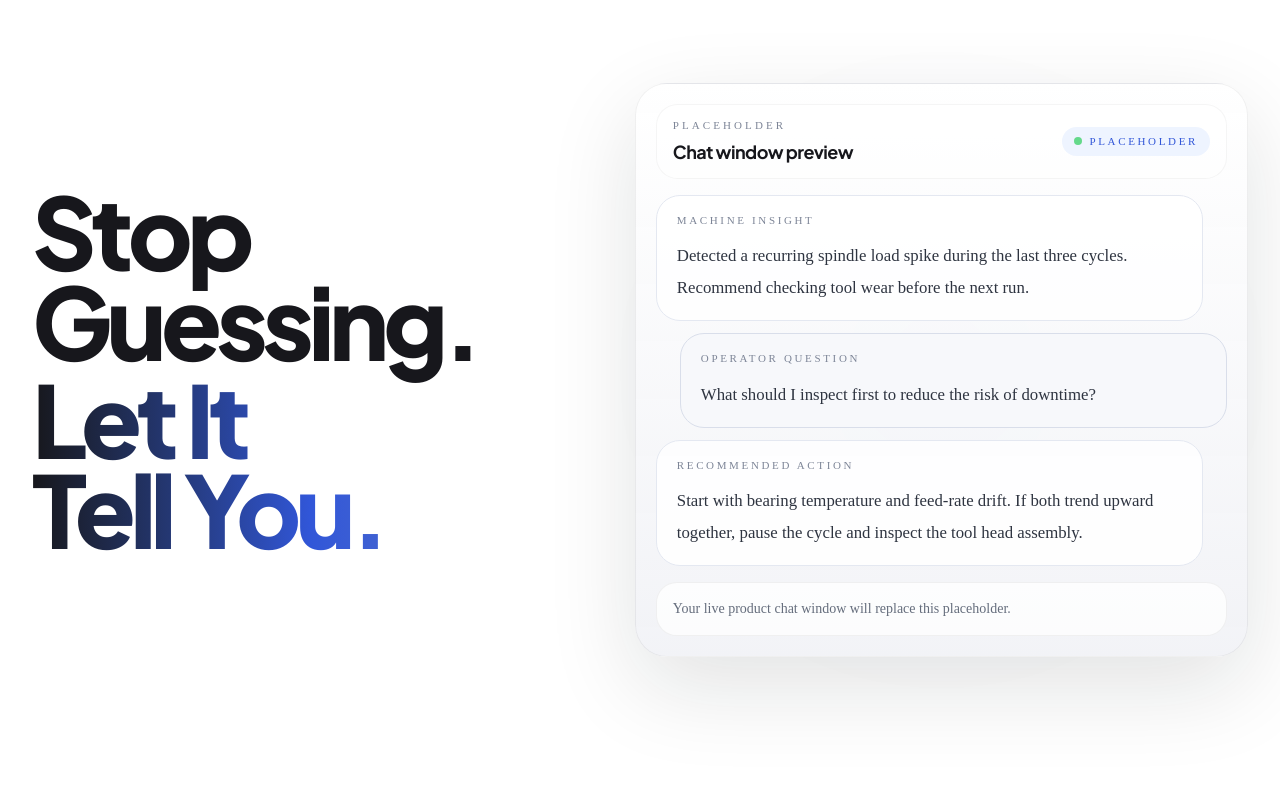
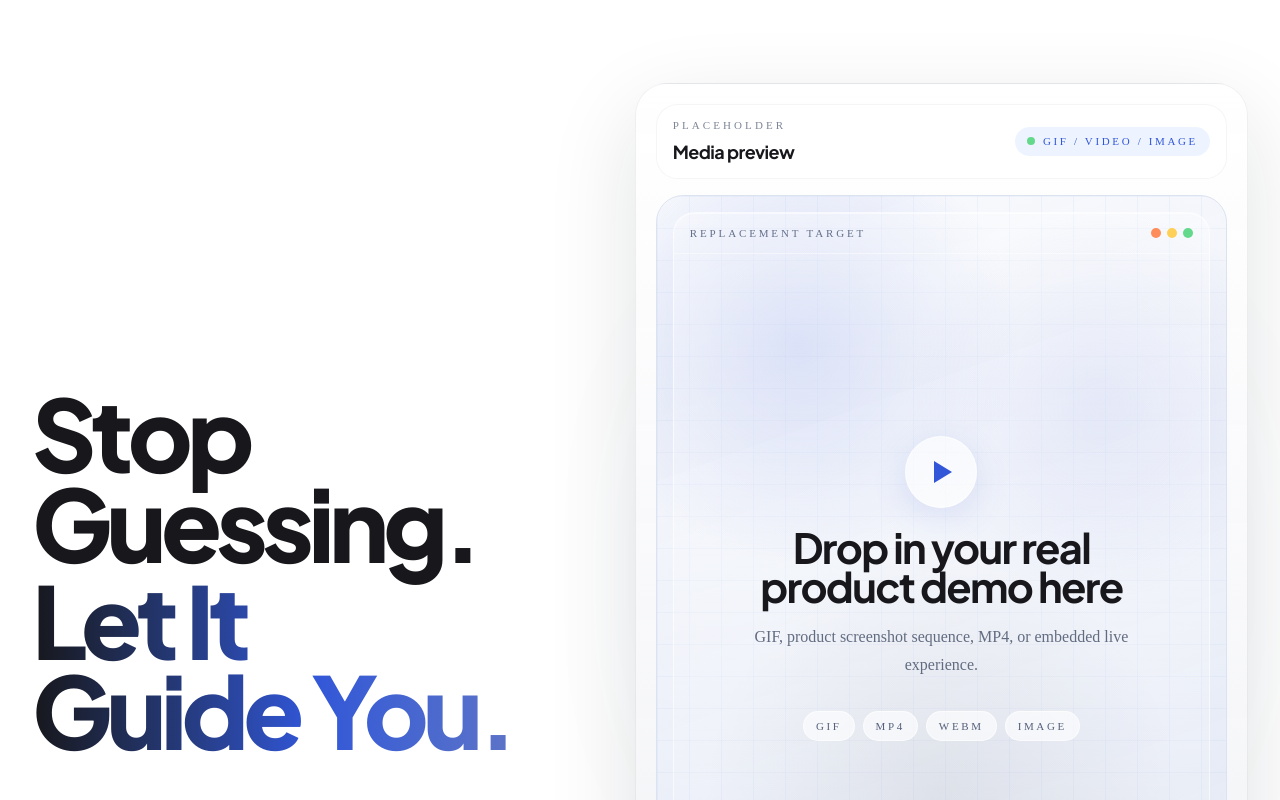
Before and after one commit to Arya-Sankhe/SmartyFy-Home, a Next.js app: page / in a window 1280 px wide. Shown: the part 1180-1980 px from the top of the page. Before the commit the page ends 1949 px from the top, so only its background shows below. Built offline with nearby package versions, Linux system fonts and the light colour scheme.

Commit message:
Smooth scrolling text transition

```diff
--- a/src/components/chat-preview-section.tsx
+++ b/src/components/chat-preview-section.tsx
@@ -1,22 +1,4 @@
 import { brandSans } from "@/lib/fonts"
-
-const placeholderMessages = [
-  {
-    role: "Machine insight",
-    content:
-      "Detected a recurring spindle load spike during the last three cycles. Recommend checking tool wear before the next run.",
-  },
-  {
-    role: "Operator question",
-    content: "What should I inspect first to reduce the risk of downtime?",
-    isUser: true,
-  },
-  {
-    role: "Recommended action",
-    content:
-      "Start with bearing temperature and feed-rate drift. If both trend upward together, pause the cycle and inspect the tool head assembly.",
-  },
-]
 
 export function ChatPreviewSection() {
   return (
@@ -28,7 +10,7 @@ export function ChatPreviewSection() {
           >
             <span className="block">Stop Guessing.</span>
             <span className="mt-2 block bg-gradient-to-r from-[#17171c] via-[#3156d8] to-[#6c7cc0] bg-clip-text text-transparent">
-              Let It Tell You.
+              Let It Guide You.
             </span>
           </h2>
         </div>
@@ -45,38 +27,67 @@ export function ChatPreviewSection() {
                 <p
                   className={`${brandSans.className} mt-1 text-lg font-[700] tracking-[-0.03em] text-[#17171c]`}
                 >
-                  Chat window preview
+                  Media preview
                 </p>
               </div>
 
               <div className="flex items-center gap-2 rounded-full bg-[#eef4ff] px-3 py-1.5 text-[11px] uppercase tracking-[0.24em] text-[#3156d8]">
                 <span className="h-2 w-2 rounded-full bg-[#64d98b]" />
-                Placeholder
+                GIF / Video / Image
               </div>
             </div>
 
-            <div className="space-y-3">
-              {placeholderMessages.map((message) => (
-                <div
-                  key={message.role}
-                  className={`rounded-[1.5rem] border px-4 py-4 sm:px-5 ${
-                    message.isUser
-                      ? "ml-6 border-[#d9deea] bg-[#f7f8fb]"
-                      : "mr-6 border-[#e4e8f1] bg-white/85"
-                  }`}
-                >
-                  <p className="text-[11px] uppercase tracking-[0.24em] text-[#7d8597]">
-                    {message.role}
-                  </p>
-                  <p className="mt-3 text-base leading-8 text-[#2e3440] sm:text-[1.05rem]">
-                    {message.content}
-                  </p>
+            <div className="relative overflow-hidden rounded-[1.7rem] border border-[#dbe2f0] bg-[linear-gradient(160deg,rgba(249,250,253,0.98),rgba(226,232,245,0.92))] p-3 sm:p-4">
+              <div className="absolute inset-0 bg-[linear-gradient(to_right,rgba(49,86,216,0.07)_1px,transparent_1px),linear-gradient(to_bottom,rgba(49,86,216,0.06)_1px,transparent_1px)] [background-size:2rem_2rem] opacity-60" />
+              <div className="absolute inset-0 bg-[radial-gradient(circle_at_25%_20%,rgba(49,86,216,0.2),transparent_30%),radial-gradient(circle_at_78%_28%,rgba(113,132,219,0.18),transparent_28%),radial-gradient(circle_at_50%_80%,rgba(23,23,28,0.08),transparent_36%)]" />
+
+              <div className="relative overflow-hidden rounded-[1.35rem] border border-white/60 bg-[linear-gradient(180deg,rgba(255,255,255,0.34),rgba(255,255,255,0.1))] shadow-[inset_0_1px_0_rgba(255,255,255,0.5)]">
+                <div className="aspect-[4/5]">
+                  <div className="flex items-center justify-between border-b border-white/50 px-4 py-3">
+                    <p className="text-[11px] uppercase tracking-[0.26em] text-[#64708a]">
+                      Replacement target
+                    </p>
+                    <div className="flex items-center gap-1.5">
+                      <span className="h-2.5 w-2.5 rounded-full bg-[#ff8d5c]" />
+                      <span className="h-2.5 w-2.5 rounded-full bg-[#ffd058]" />
+                      <span className="h-2.5 w-2.5 rounded-full bg-[#64d98b]" />
+                    </div>
+                  </div>
+
+                  <div className="relative flex h-full flex-col items-center justify-center px-8 py-10 text-center">
+                    <div className="mb-5 flex h-18 w-18 items-center justify-center rounded-full border border-white/60 bg-white/65 shadow-[0_10px_35px_rgba(49,86,216,0.14)]">
+                      <div className="ml-1 h-0 w-0 border-y-[11px] border-l-[18px] border-y-transparent border-l-[#3156d8]" />
+                    </div>
+
+                    <p
+                      className={`${brandSans.className} max-w-sm text-balance text-[clamp(1.7rem,3.3vw,2.6rem)] font-[700] leading-[0.95] tracking-[-0.04em] text-[#17171c]`}
+                    >
+                      Drop in your real product demo here
+                    </p>
+
+                    <p className="mt-4 max-w-sm text-sm leading-7 text-[#626c80] sm:text-base">
+                      GIF, product screenshot sequence, MP4, or embedded live
+                      experience.
+                    </p>
+
+                    <div className="mt-8 flex flex-wrap items-center justify-center gap-2">
+                      {["GIF", "MP4", "WebM", "Image"].map((label) => (
+                        <span
+                          key={label}
+                          className="rounded-full border border-white/60 bg-white/65 px-3 py-1.5 text-[11px] uppercase tracking-[0.24em] text-[#55607b]"
+                        >
+                          {label}
+                        </span>
+                      ))}
+                    </div>
+                  </div>
                 </div>
-              ))}
+              </div>
             </div>
 
             <div className="mt-4 rounded-[1.3rem] border border-black/[0.05] bg-white/75 px-4 py-3 text-sm leading-7 text-[#656d7c]">
-              Your live product chat window will replace this placeholder.
+              Later we can swap this placeholder with your real chat UI, an
+              autoplaying product GIF, a video element, or an embedded iframe.
             </div>
           </div>
         </div>
```
